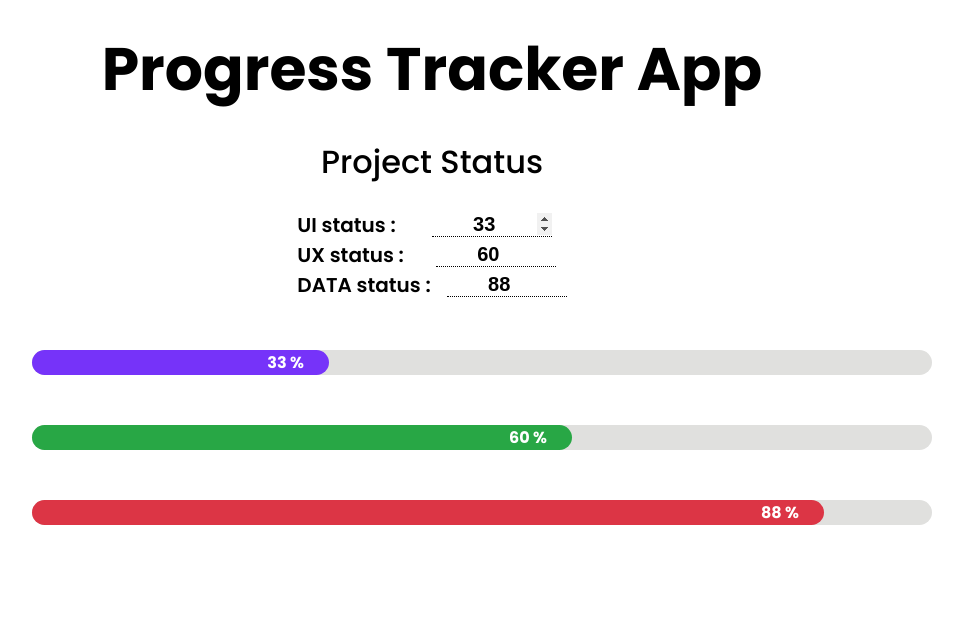
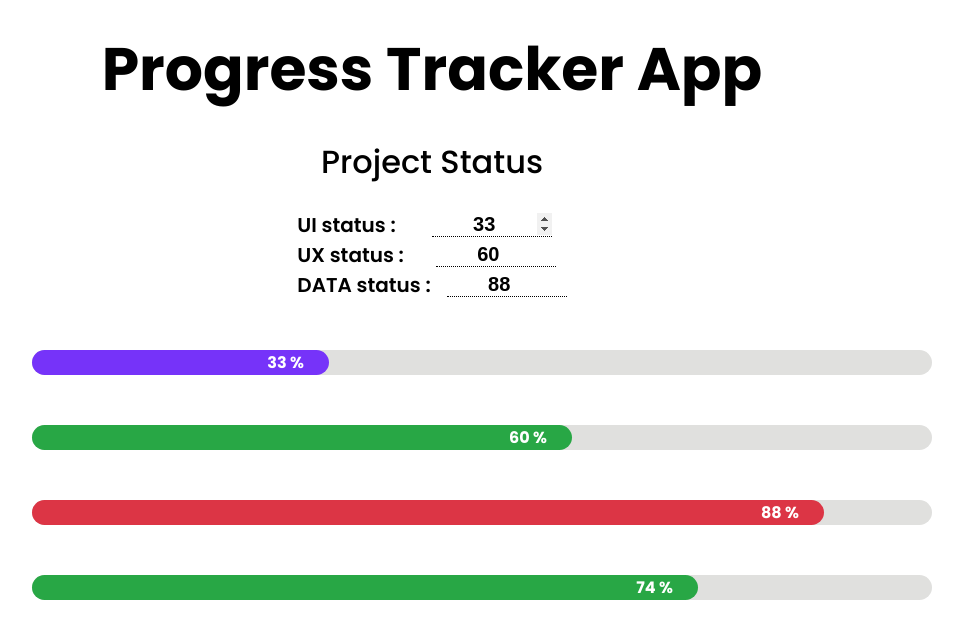
Before and after one commit to spectr-e/react-projects, a React (Vite) app: page / in a window 1280 px wide. Shown: the top 638 px of the page, without its empty margins (208-1171 px from the left). Built offline with nearby package versions, Linux system fonts and the light colour scheme.

Commit message:
feat(ProjectTrackerApp): Add a randomly generated project tracker bar

```diff
--- a/src/Projects/12-progress-tracker-app/ProgressTrackerApp.jsx
+++ b/src/Projects/12-progress-tracker-app/ProgressTrackerApp.jsx
@@ -8,6 +8,9 @@ const ProgressTrackerApp = () => {
 
   useEffect(() => {
     uiInput.current.focus()
+    setInterval(() => {
+      setCompleted(Math.floor(Math.random() * 100) + 1)
+    }, 2000)
   }, [])
 
   const [completed, setCompleted] = useState(0)
@@ -39,7 +42,6 @@ const ProgressTrackerApp = () => {
         break
       case 'UX':
         setStatus({ ...status, ux: e.target.value })
-
         break
       case 'DATA':
         setStatus({ ...status, data: e.target.value })
@@ -123,6 +125,10 @@ const ProgressTrackerApp = () => {
           completed={data.completed}
         />
       ))}
+      <ProgressBar
+        bgColor={completed > 50 ? '#28a745' : '#7633f9'}
+        completed={completed}
+      />
     </div>
   )
 }
```
